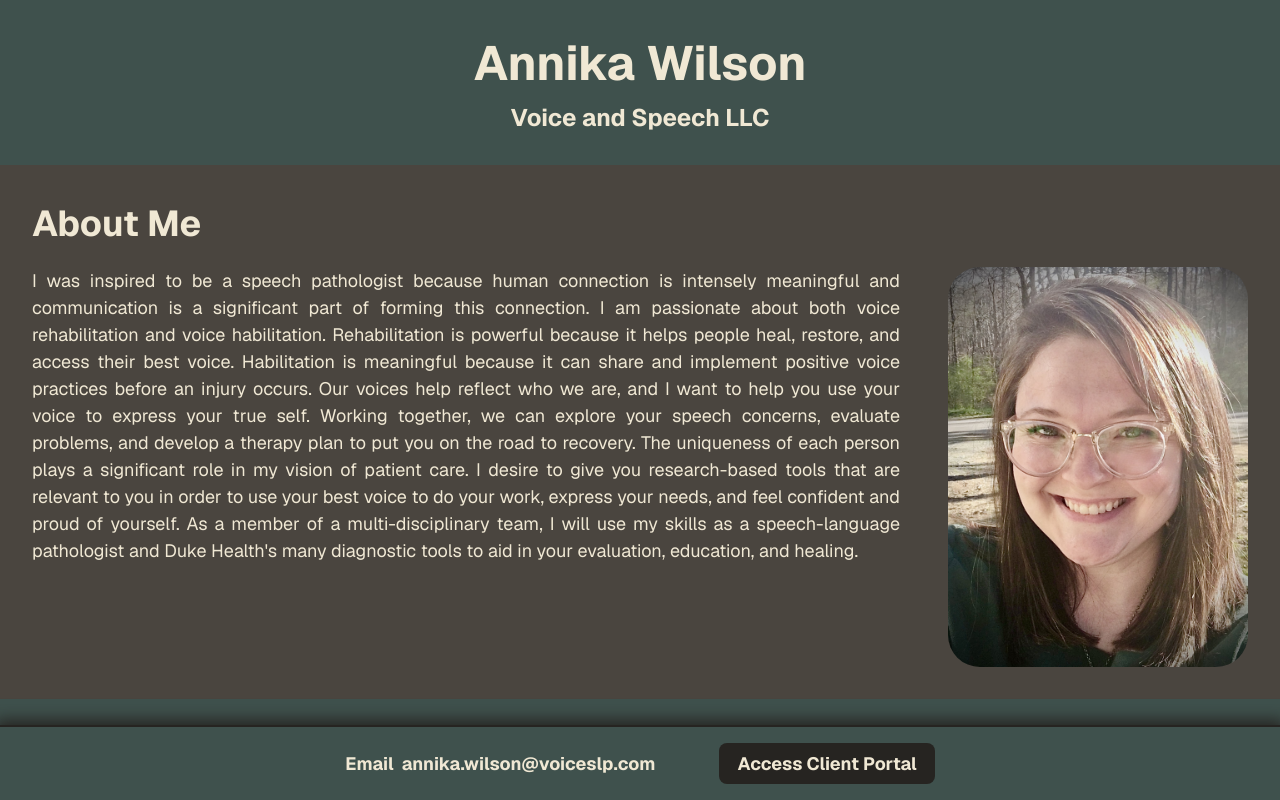
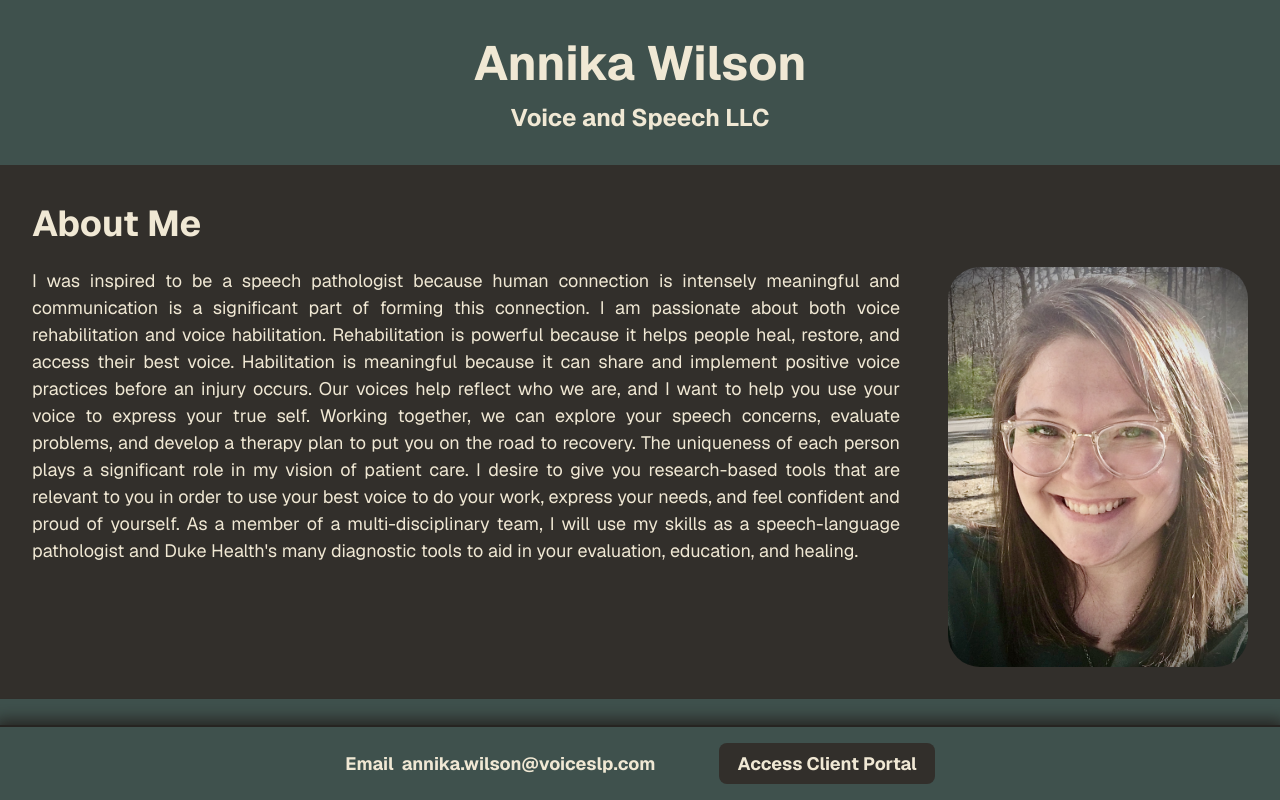
Before and after one commit to ntwilson/annikas-website, a Next.js app: page / in a window 1280 px wide. Shown: the top 800 px of the page. Built offline with nearby package versions, Linux system fonts and the light colour scheme.

Commit message:
use a darker 'about me' background

```diff
--- a/src/styles/Home.module.css
+++ b/src/styles/Home.module.css
@@ -61,7 +61,7 @@
 }
 
 .about-me-container {
-  background-color: var(--espresso-beans);
+  background-color: var(--dark-espresso);
 }
 
 .about-me-contents {
@@ -189,7 +189,7 @@
 }
 
 .footer .contact-button {
-  background-color: var(--chocolate);
+  background-color: var(--dark-espresso);
   color: var(--warm-marshmallow);
   border: none;
   padding: 0.5em 1em;
--- a/src/styles/globals.css
+++ b/src/styles/globals.css
@@ -13,6 +13,7 @@
   --burnt: #442B00;
   --faded-green: #3f514d;
   --chocolate: #262421;
+  --dark-espresso: #322f2b;
 }
 
 html,
```
